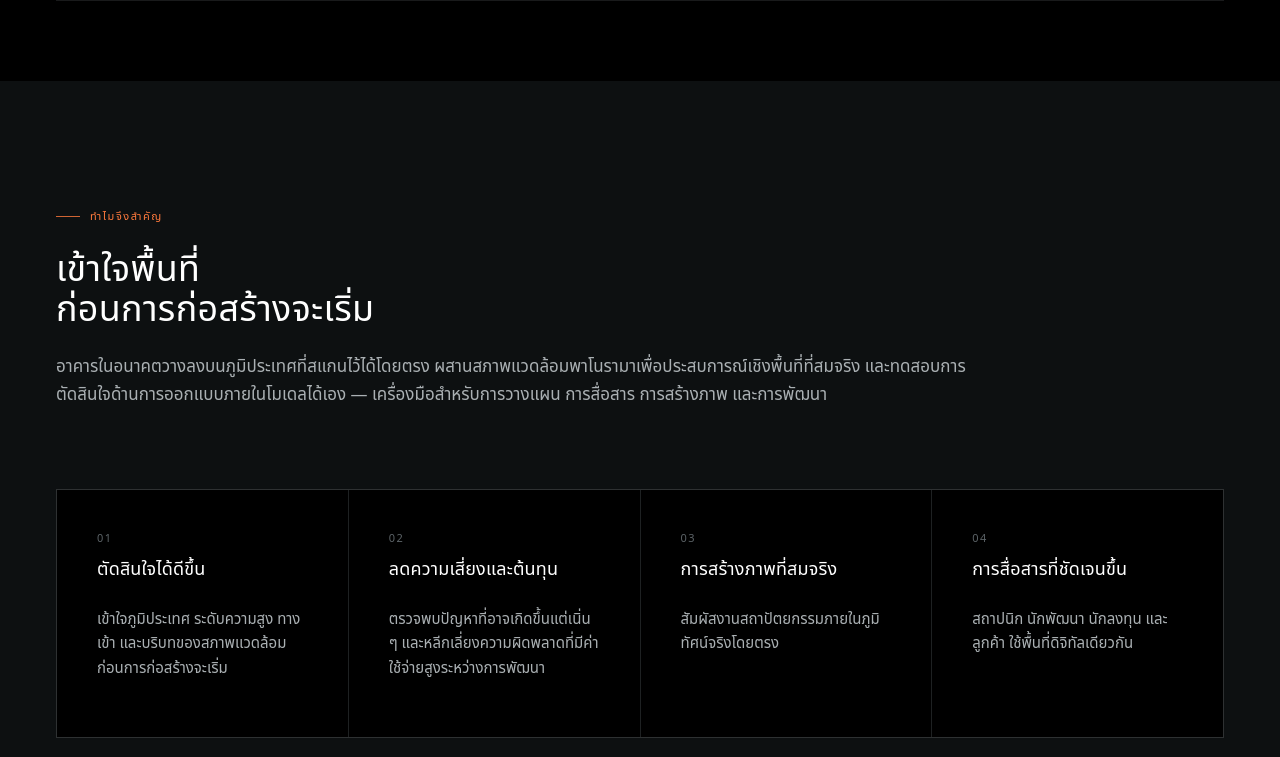
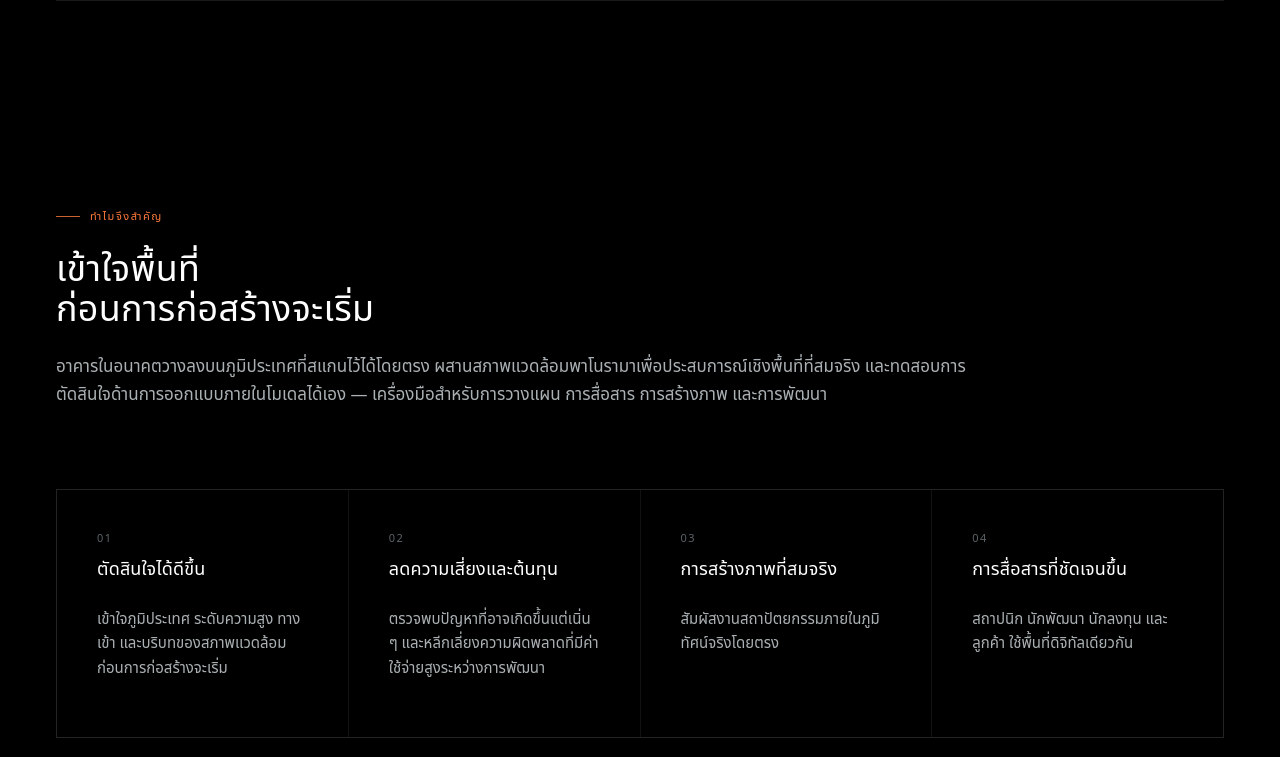
Before and after one commit to Netovanniy/EASY-SCAN-website, a plain HTML site: page th/twin.html in a window 1280 px wide. Shown: the part 2063-2820 px from the top of the page. Drawn offline with Linux system fonts and the light colour scheme.

Commit message:
twin: drop the raised background on the 'why it matters' section

```diff
--- a/th/twin.html
+++ b/th/twin.html
@@ -84,7 +84,7 @@
       </div>
     </div>
   </section>
-  <section class="section section--alt">
+  <section class="section">
     <div class="wrap">
       <div class="section__head section__head--wide reveal">
         <p class="eyebrow">ทำไมจึงสำคัญ</p>
```
Also changed, not shown: twin.html (+1 -1 lines).
